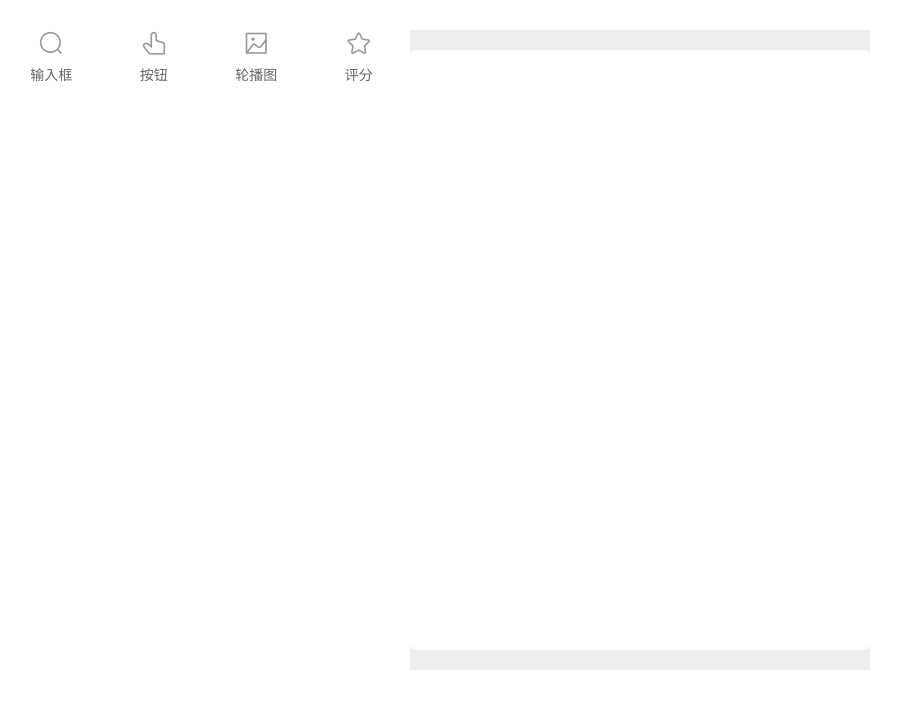
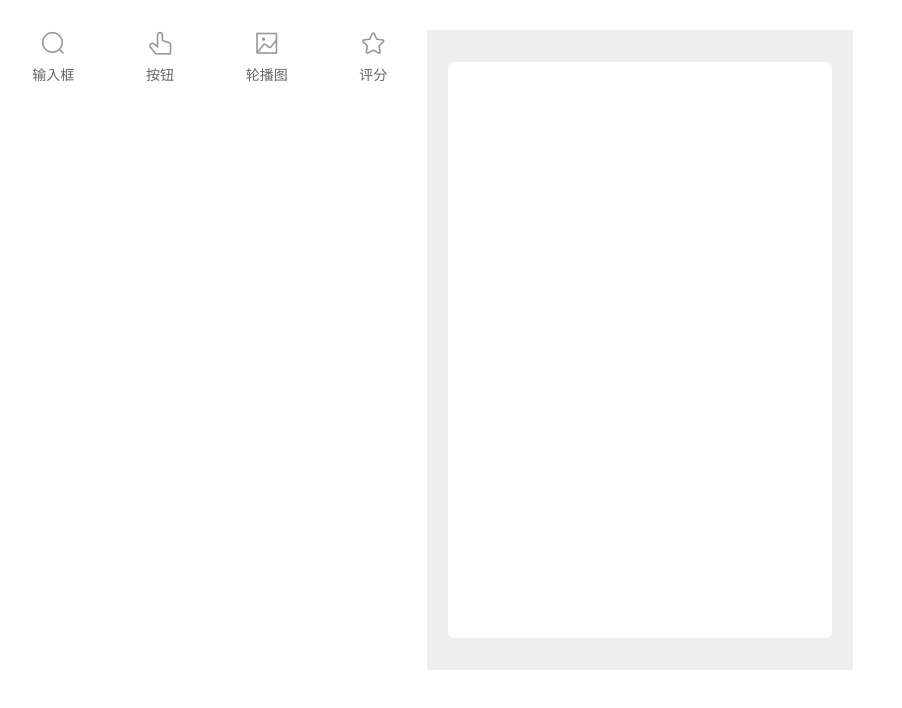
Before and after one commit to Flying-Bird1999/drag-practise, a Vue app: page / in a window 1280 px wide. Shown: the top 708 px of the page, without its empty margins (0-902 px from the left). Built offline with nearby package versions, Linux system fonts and the light colour scheme.

Commit message:
修改主页面

```diff
--- a/src/pages/Index.vue
+++ b/src/pages/Index.vue
@@ -253,8 +253,8 @@
             .view-content {
                 box-sizing: border-box;
                 background: #fff;
-                width: 460px;
-                height: 600px;
+                width: 90%;
+                height: 90%;
                 border-radius: 6px;
                 overflow: auto;
                 position: relative;
```
